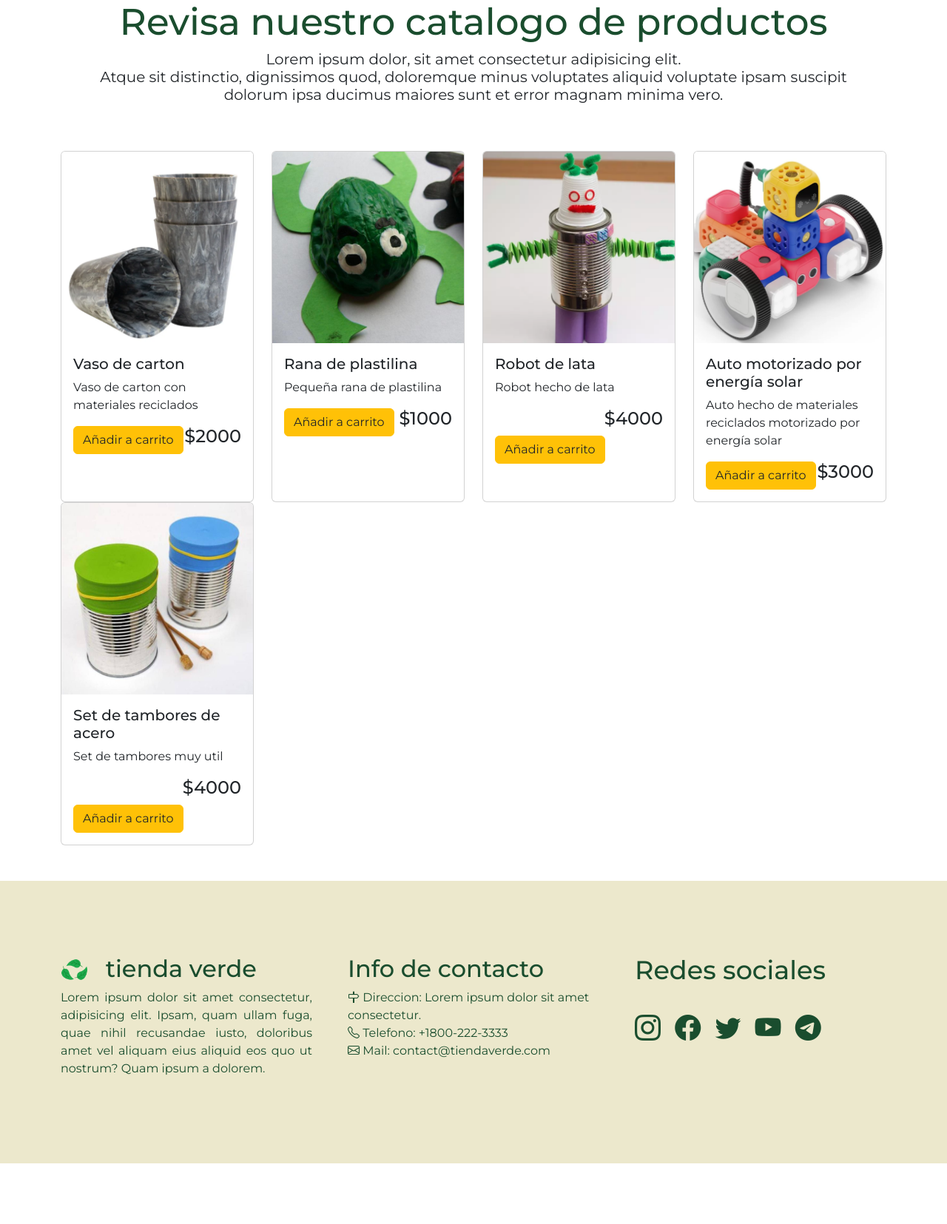
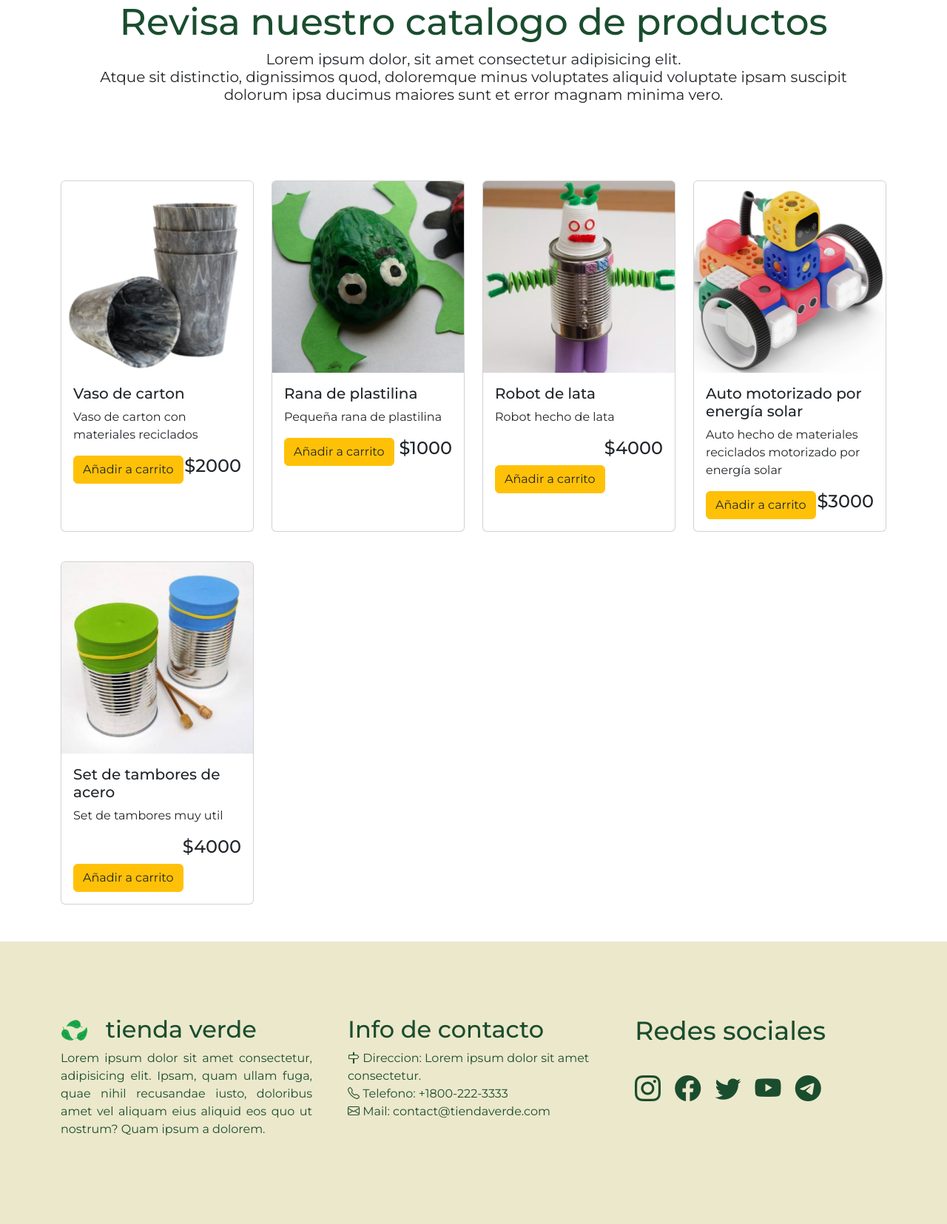
Before and after one commit to earayaa33/CER2-ARAYAEZEQUIEL, a Django app: page /catalogo in a window 1280 px wide. Shown: the part 190-1845 px from the top of the page at 74% size. Before the commit the page ends 1763 px from the top, so only its background shows below. Run offline with Django 5.2, Linux system fonts and the light colour scheme; data comes from the database, SQL or seed files in the repository; both versions use the stored data as it was after the commit; some libraries are stand-ins or nearby versions; some web fonts are replaced.

Commit message:
Version final v10

```diff
--- a/TiendaVerde/core/templates/core/catalogo.html
+++ b/TiendaVerde/core/templates/core/catalogo.html
@@ -26,9 +26,9 @@
   </div>
 
   <div class="container mt-5">
-        <div class="row filaCatalogo mb-5">
+        <div class="row mt-5" style="margin-bottom: 50px">
           {% for p in productos %}
-            <div class="col-md-3">
+            <div class="col-md-3" style="margin-top: 40px;">
               <div class="card h-100">
                   {%if p.imagen %}
                   <img src="{{ p.imagen.url }}" class="card-img-top" alt="{{ p.nombre }}">
```
Also changed, not shown: TiendaVerde/core/static/css/estilos.css (line endings or trailing spaces), TiendaVerde/db.sqlite3, TiendaVerde/media/productos/item8.jpg (added).
